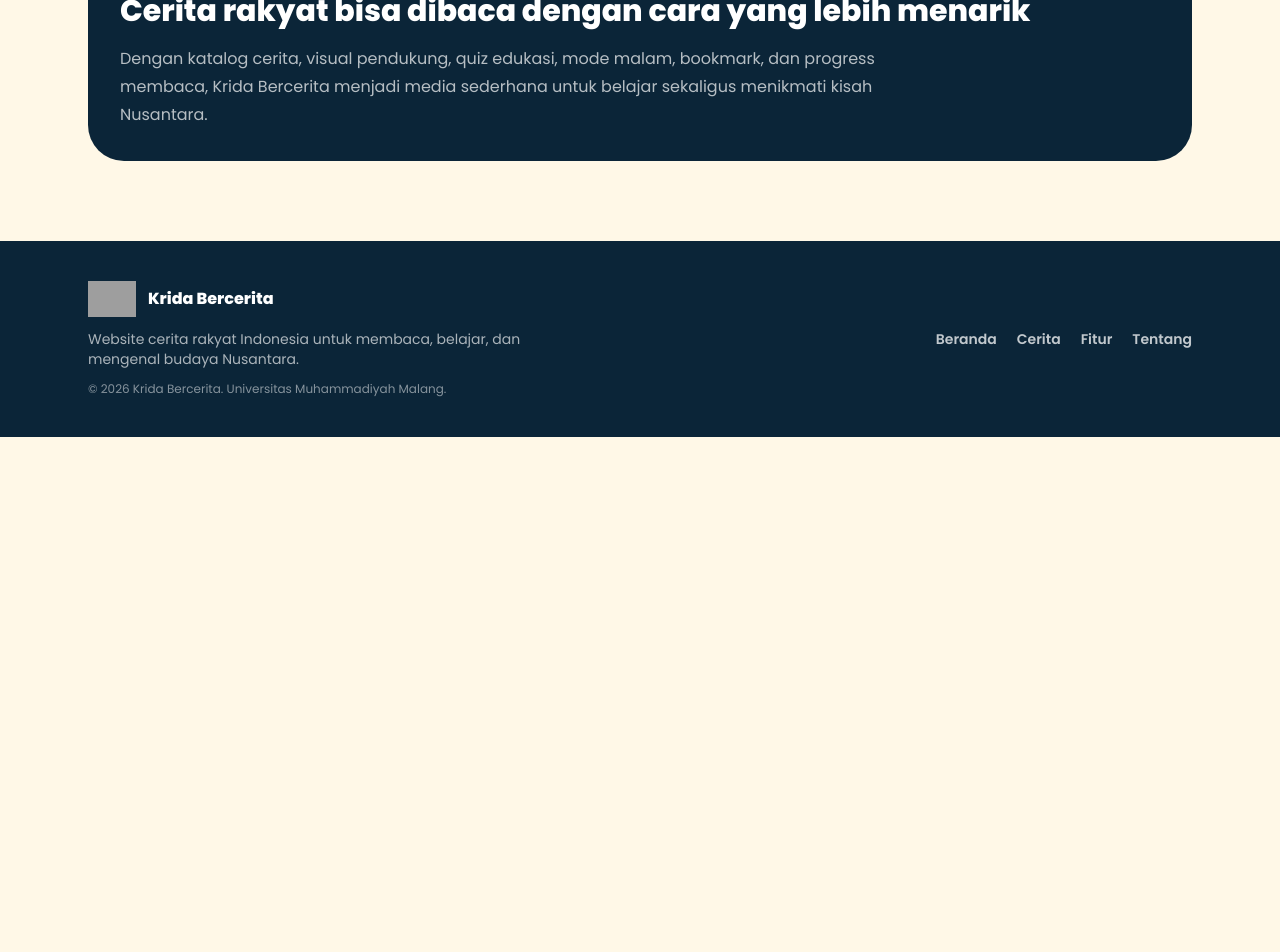
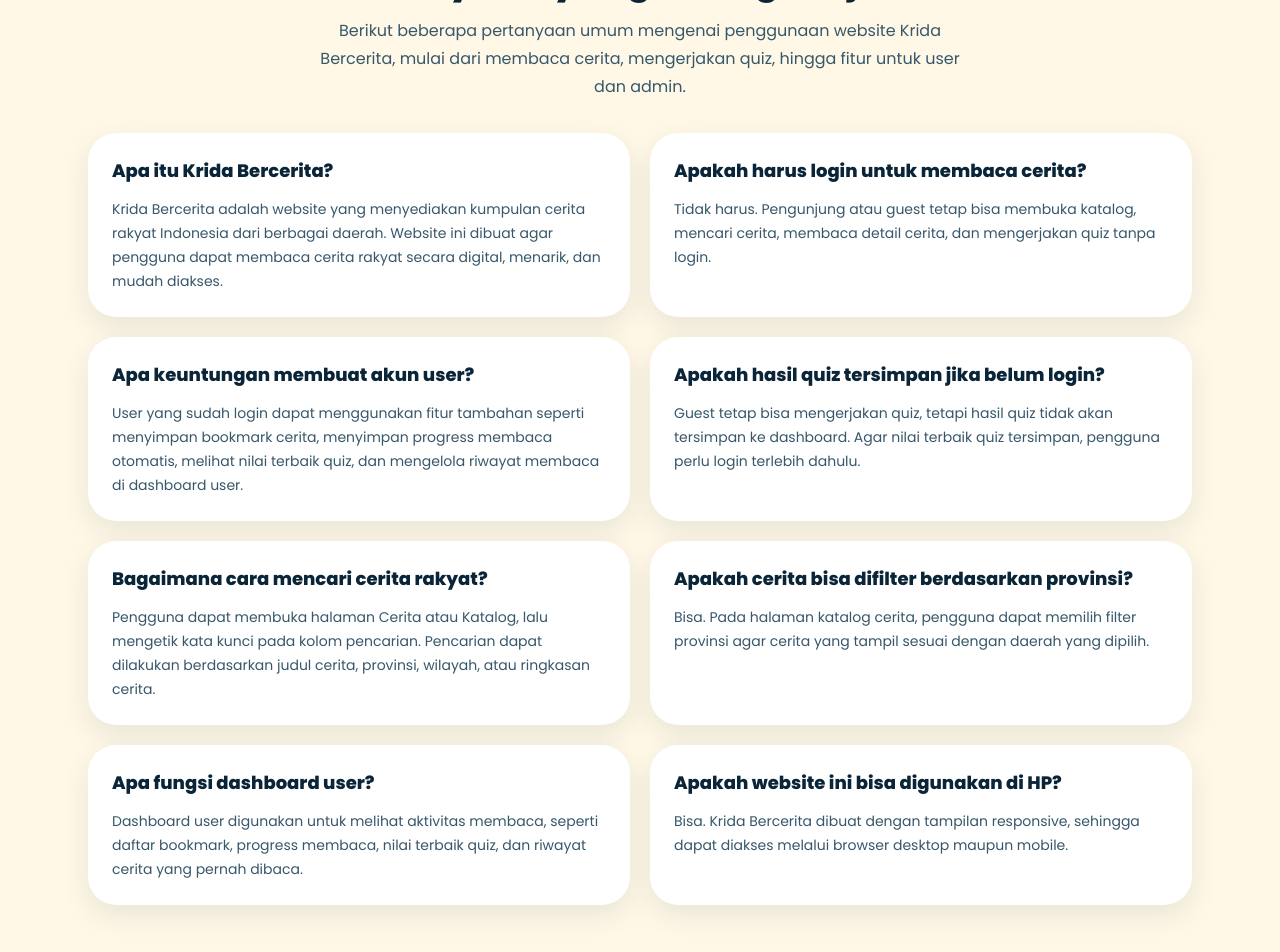
Before and after one commit to enno04/krida-bercerita, a Next.js app: page /tentang in a window 1280 px wide. Shown: the part 1160-2112 px from the top of the page. Before the commit the page ends 1597 px from the top, so only its background shows below. Built offline with nearby package versions, Linux system fonts and the light colour scheme; no server answers; grey boxes are pictures that could not be loaded.

Commit message:
Menambahkan FAQ pada halaman tentang

```diff
--- a/src/app/tentang/page.tsx
+++ b/src/app/tentang/page.tsx
@@ -94,6 +94,124 @@
           </article>
         </section>
 
+        <section className="mt-16">
+          <div className="mb-8 text-center">
+            <p className="mb-3 text-sm font-extrabold uppercase tracking-[0.18em] text-[#EF4F3A]">
+              FAQ
+            </p>
+
+            <h2 className="text-4xl font-extrabold text-[#0B2538] dark:text-white">
+              Pertanyaan yang Sering Diajukan
+            </h2>
+
+            <p className="mx-auto mt-4 max-w-2xl text-base leading-7 text-[#37576B] dark:text-white/70">
+              Berikut beberapa pertanyaan umum mengenai penggunaan website
+              Krida Bercerita, mulai dari membaca cerita, mengerjakan quiz,
+              hingga fitur untuk user dan admin.
+            </p>
+          </div>
+
+          <div className="grid gap-5 md:grid-cols-2">
+            <article className="rounded-[28px] bg-white p-6 shadow-[0_10px_28px_rgba(11,37,56,0.09)] dark:bg-[#102C3D]">
+              <h3 className="text-lg font-extrabold text-[#0B2538] dark:text-white">
+                Apa itu Krida Bercerita?
+              </h3>
+
+              <p className="mt-3 text-sm leading-6 text-[#37576B] dark:text-white/70">
+                Krida Bercerita adalah website yang menyediakan kumpulan cerita
+                rakyat Indonesia dari berbagai daerah. Website ini dibuat agar
+                pengguna dapat membaca cerita rakyat secara digital, menarik,
+                dan mudah diakses.
+              </p>
+            </article>
+
+            <article className="rounded-[28px] bg-white p-6 shadow-[0_10px_28px_rgba(11,37,56,0.09)] dark:bg-[#102C3D]">
+              <h3 className="text-lg font-extrabold text-[#0B2538] dark:text-white">
+                Apakah harus login untuk membaca cerita?
+              </h3>
+
+              <p className="mt-3 text-sm leading-6 text-[#37576B] dark:text-white/70">
+                Tidak harus. Pengunjung atau guest tetap bisa membuka katalog,
+                mencari cerita, membaca detail cerita, dan mengerjakan quiz
+                tanpa login.
+              </p>
+            </article>
+
+            <article className="rounded-[28px] bg-white p-6 shadow-[0_10px_28px_rgba(11,37,56,0.09)] dark:bg-[#102C3D]">
+              <h3 className="text-lg font-extrabold text-[#0B2538] dark:text-white">
+                Apa keuntungan membuat akun user?
+              </h3>
+
+              <p className="mt-3 text-sm leading-6 text-[#37576B] dark:text-white/70">
+                User yang sudah login dapat menggunakan fitur tambahan seperti
+                menyimpan bookmark cerita, menyimpan progress membaca otomatis,
+                melihat nilai terbaik quiz, dan mengelola riwayat membaca di
+                dashboard user.
+              </p>
+            </article>
+
+            <article className="rounded-[28px] bg-white p-6 shadow-[0_10px_28px_rgba(11,37,56,0.09)] dark:bg-[#102C3D]">
+              <h3 className="text-lg font-extrabold text-[#0B2538] dark:text-white">
+                Apakah hasil quiz tersimpan jika belum login?
+              </h3>
+
+              <p className="mt-3 text-sm leading-6 text-[#37576B] dark:text-white/70">
+                Guest tetap bisa mengerjakan quiz, tetapi hasil quiz tidak akan
+                tersimpan ke dashboard. Agar nilai terbaik quiz tersimpan,
+                pengguna perlu login terlebih dahulu.
+              </p>
+            </article>
+
+            <article className="rounded-[28px] bg-white p-6 shadow-[0_10px_28px_rgba(11,37,56,0.09)] dark:bg-[#102C3D]">
+              <h3 className="text-lg font-extrabold text-[#0B2538] dark:text-white">
+                Bagaimana cara mencari cerita rakyat?
+              </h3>
+
+              <p className="mt-3 text-sm leading-6 text-[#37576B] dark:text-white/70">
+                Pengguna dapat membuka halaman Cerita atau Katalog, lalu
+                mengetik kata kunci pada kolom pencarian. Pencarian dapat
+                dilakukan berdasarkan judul cerita, provinsi, wilayah, atau
+                ringkasan cerita.
+              </p>
+            </article>
+
+            <article className="rounded-[28px] bg-white p-6 shadow-[0_10px_28px_rgba(11,37,56,0.09)] dark:bg-[#102C3D]">
+              <h3 className="text-lg font-extrabold text-[#0B2538] dark:text-white">
+                Apakah cerita bisa difilter berdasarkan provinsi?
+              </h3>
+
+              <p className="mt-3 text-sm leading-6 text-[#37576B] dark:text-white/70">
+                Bisa. Pada halaman katalog cerita, pengguna dapat memilih
+                filter provinsi agar cerita yang tampil sesuai dengan daerah
+                yang dipilih.
+              </p>
+            </article>
+
+            <article className="rounded-[28px] bg-white p-6 shadow-[0_10px_28px_rgba(11,37,56,0.09)] dark:bg-[#102C3D]">
+              <h3 className="text-lg font-extrabold text-[#0B2538] dark:text-white">
+                Apa fungsi dashboard user?
+              </h3>
+
+              <p className="mt-3 text-sm leading-6 text-[#37576B] dark:text-white/70">
+                Dashboard user digunakan untuk melihat aktivitas membaca,
+                seperti daftar bookmark, progress membaca, nilai terbaik quiz,
+                dan riwayat cerita yang pernah dibaca.
+              </p>
+            </article>
+
+            <article className="rounded-[28px] bg-white p-6 shadow-[0_10px_28px_rgba(11,37,56,0.09)] dark:bg-[#102C3D]">
+              <h3 className="text-lg font-extrabold text-[#0B2538] dark:text-white">
+                Apakah website ini bisa digunakan di HP?
+              </h3>
+
+              <p className="mt-3 text-sm leading-6 text-[#37576B] dark:text-white/70">
+                Bisa. Krida Bercerita dibuat dengan tampilan responsive,
+                sehingga dapat diakses melalui browser desktop maupun mobile.
+              </p>
+            </article>
+          </div>
+        </section>
+
         <section className="mt-16 rounded-[36px] bg-[#0B2538] p-8 text-white dark:bg-[#102C3D]">
           <p className="text-sm font-extrabold uppercase tracking-[0.18em] text-[#EF4F3A]">
             Kesimpulan
```
